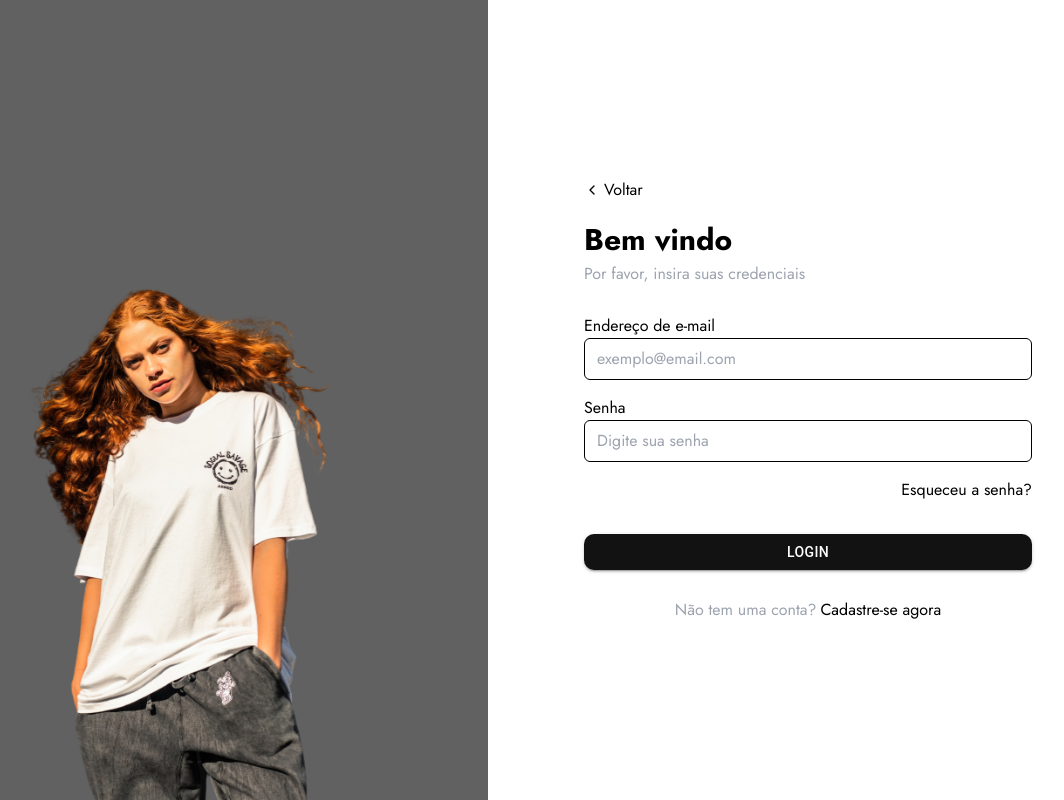
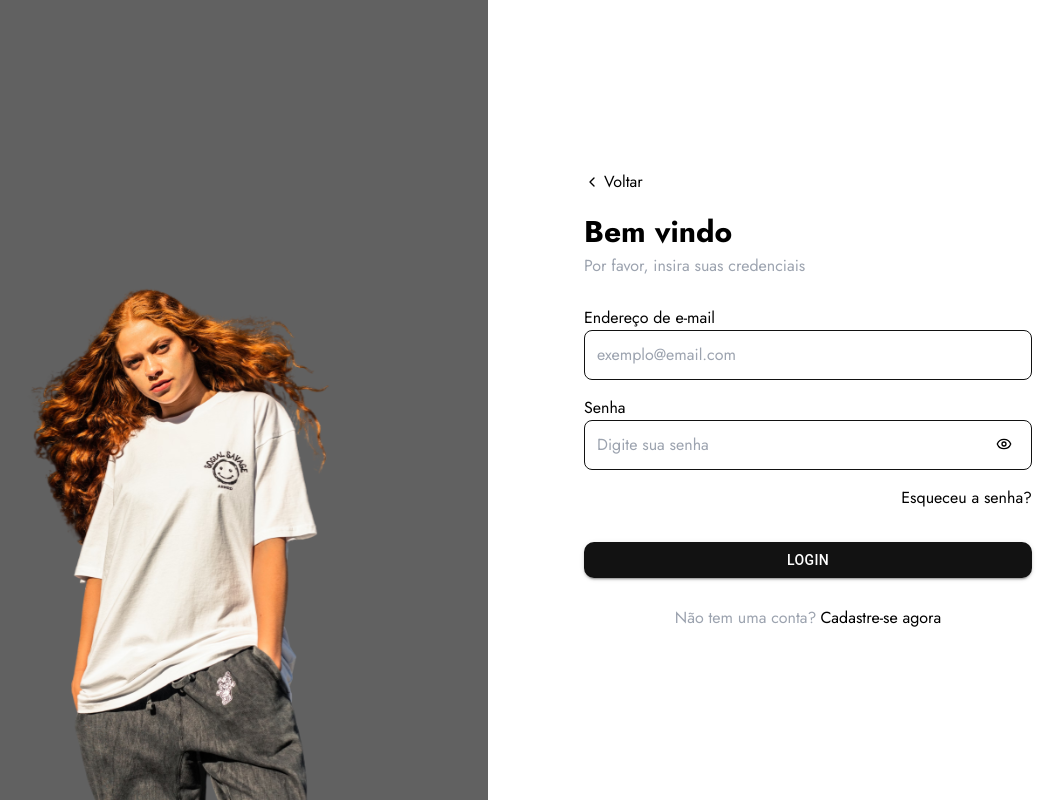
Before and after one commit to vemser/vemser-vs13-projeto-tshirt-ecomerce-front, a React (Vite) app: page /login in a window 1280 px wide. Shown: the whole page, without its empty margins (152-1216 px from the left). Built offline with nearby package versions, Linux system fonts and the light colour scheme; no server answers.

Commit message:
feat: add toggle password view on login

```diff
--- a/src/components/Profile/InfoForm/InfoForm.tsx
+++ b/src/components/Profile/InfoForm/InfoForm.tsx
@@ -154,7 +154,7 @@ const InfoForm = ({ fakeUser }: InfoFormProps) => {
               defaultValue={fakeUser.password}
               disabled={!editProfile}
               {...register("password")}
-              className="w-full border  border-primary p-3 rounded-lg disabled:opacity-50 invalid:border-red-500 pl-10" // Adicionamos um padding-left para o ícone não ficar em cima do texto
+              className="w-full border  border-primary p-3 rounded-lg disabled:opacity-50 invalid:border-red-500 pl-10"
             />
             {type === "password" ? (
               <LuEye
--- a/src/pages/login/Login.tsx
+++ b/src/pages/login/Login.tsx
@@ -3,15 +3,16 @@ import { Alert, Button, Snackbar } from "@mui/material";
 import { useForm } from "react-hook-form";
 import womanImage from "../../../src/assets/foto-mulher-jovem.svg";
 import { NavLink } from "react-router-dom";
-import { LuChevronLeft } from "react-icons/lu";
+import { LuChevronLeft, LuEye, LuEyeOff } from "react-icons/lu";
 import { loginSchema } from "../../schemas/LoginSchema";
 import { ILogin } from "../../types/Login";
 import useAuth from "../../feature/hooks/useAuth";
-import { SyntheticEvent, useEffect, useState } from "react";
+import { useEffect, useState } from "react";
 
 export const Login = () => {
   const { loginUser, loginError } = useAuth();
   const [open, setOpen] = useState(false);
+  const [type, setType] = useState("password");
 
   const {
     register,
@@ -25,11 +26,12 @@ export const Login = () => {
     loginUser(data.email, data.senha);
   };
 
-  const handleClose = (event: SyntheticEvent | Event, reason?: string) => {
-    if (reason === "clickaway") {
-      return;
-    }
+  const handleClose = () => {
     setOpen(false);
+  };
+
+  const handlePassToggle = () => {
+    setType(type === "text" ? "password" : "text");
   };
 
   useEffect(() => {
@@ -70,7 +72,7 @@ export const Login = () => {
               type="email"
               name="email"
               placeholder="exemplo@email.com"
-              className="w-full px-3 py-2 border-black border rounded-md"
+              className="w-full border  border-primary p-3 rounded-lg disabled:opacity-50 invalid:border-red-500 "
             />
             {errors.email && (
               <p className="text-red-500">{errors.email.message}</p>
@@ -81,16 +83,34 @@ export const Login = () => {
             <label htmlFor="senha" className="block">
               Senha
             </label>
+            <div className="relative flex flex-col ">
               <input
                 {...register("senha")}
-              type="password"
+                type={type}
                 name="senha"
                 placeholder="Digite sua senha"
-              className="w-full px-3 py-2 border-black border rounded-md"
+                className="w-full border  border-primary p-3 rounded-lg disabled:opacity-50 invalid:border-red-500 "
               />
+              {type === "password" ? (
+                <LuEye
+                  className="absolute top-3 right-4 cursor-pointer hover:bg-gray-100 rounded-full p-1"
+                  fontSize={24}
+                  aria-label="Mostrar Senha"
+                  onClick={handlePassToggle}
+                />
+              ) : (
+                <LuEyeOff
+                  className="absolute  top-3 right-4 cursor-pointer hover:bg-gray-100 rounded-full p-1"
+                  fontSize={24}
+                  aria-label="Esconder Senha"
+                  onClick={handlePassToggle}
+                />
+              )}
+
               {errors.senha && (
                 <p className="text-red-500">{errors.senha.message}</p>
               )}
+            </div>
           </div>
 
           <NavLink
```
Lines whose indentation alone changed are shown as unchanged.
